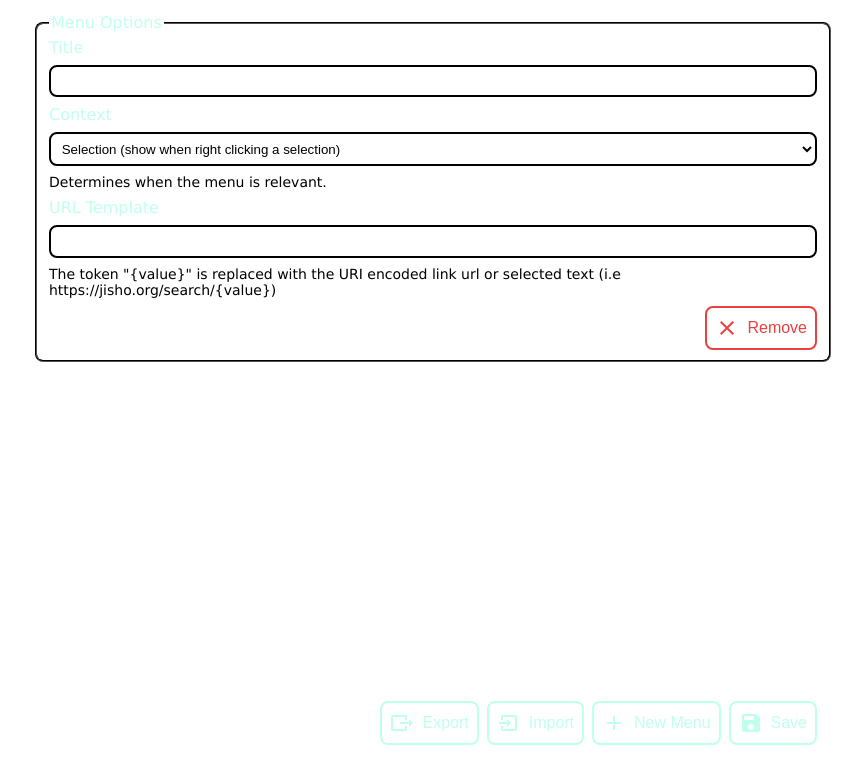
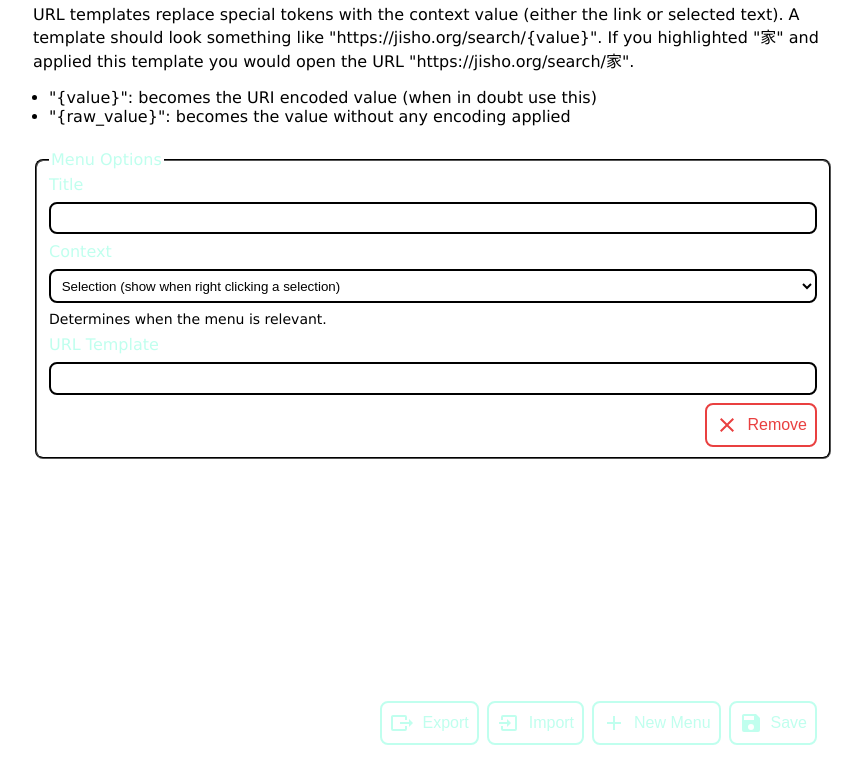
Before and after one commit to ethanmassie/open-with, a website with bundled scripts: page config/config.html in a window 1280 px wide. Shown: the part 39-800 px from the top of the page, without its empty margins (207-1069 px from the left). Built offline with nearby package versions, Linux system fonts and the light colour scheme; some packages are replaced by stand-ins of ours.

Commit message:
chore: cleanup html pages

```diff
--- a/config/config.html
+++ b/config/config.html
@@ -1,6 +1,12 @@
 <!doctype html>
 <html>
   <head>
+    <meta charset="UTF-8" />
+    <meta
+      name="viewport"
+      content="width=device-width, initial-scale=1.0"
+    />
+
     <link
       href="/shared/theme.css"
       rel="stylesheet"
@@ -15,6 +21,19 @@
     <main>
       <header>
         <h1>Configure Menus</h1>
+        <p>
+          URL templates replace special tokens with the context value (either
+          the link or selected text). A template should look something like
+          "https://jisho.org/search/{value}". If you highlighted "家" and
+          applied this template you would open the URL
+          "https://jisho.org/search/家".
+        </p>
+        <ul>
+          <li>
+            "{value}": becomes the URI encoded value (when in doubt use this)
+          </li>
+          <li>"{raw_value}": becomes the value without any encoding applied</li>
+        </ul>
       </header>
       <form id="menus-form"></form>
       <footer class="actions-container">
@@ -130,10 +149,6 @@
         <label>
           URL Template
           <input data-field="urlTemplate" />
-          <span class="helper-text">
-            The token "{value}" is replaced with the URI encoded link url or
-            selected text (i.e https://jisho.org/search/{value})
-          </span>
         </label>
         <button
           class="remove-field-button danger-button"
```
Also changed, not shown: popup/popup.html (+1 -0 lines).
